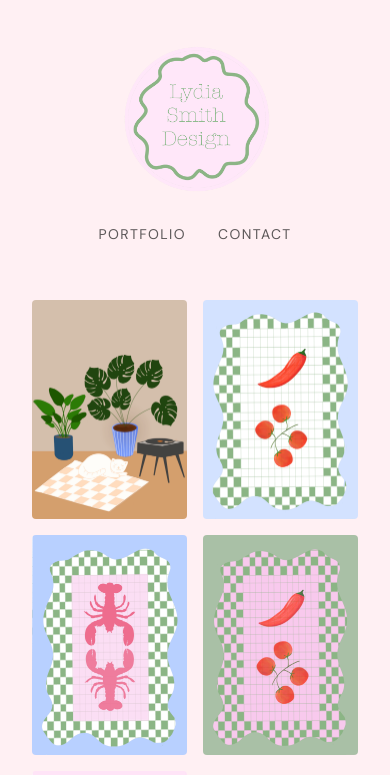
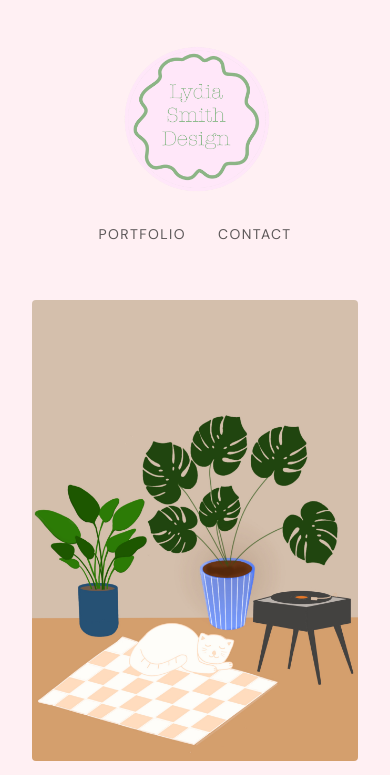
Before and after one commit to spencermayne/lydia-smith-design, a Next.js app: page / in a window 390 px wide. Shown: the top 775 px of the page. Built offline with nearby package versions, Linux system fonts and the light colour scheme.

Commit message:
fix: sm breakpoint for gallery columns

```diff
--- a/app/components/Gallery.tsx
+++ b/app/components/Gallery.tsx
@@ -23,7 +23,7 @@ export default function Gallery() {
 
   return (
     <section id="portfolio" className="px-8 py-8">
-      <div className="columns-2 md:columns-3 gap-4 space-y-4">
+      <div className="columns-1 sm:columns-2 md:columns-3 gap-4 space-y-4">
         {artworks.map((artwork, index) => (
           <button
             key={index}
```
